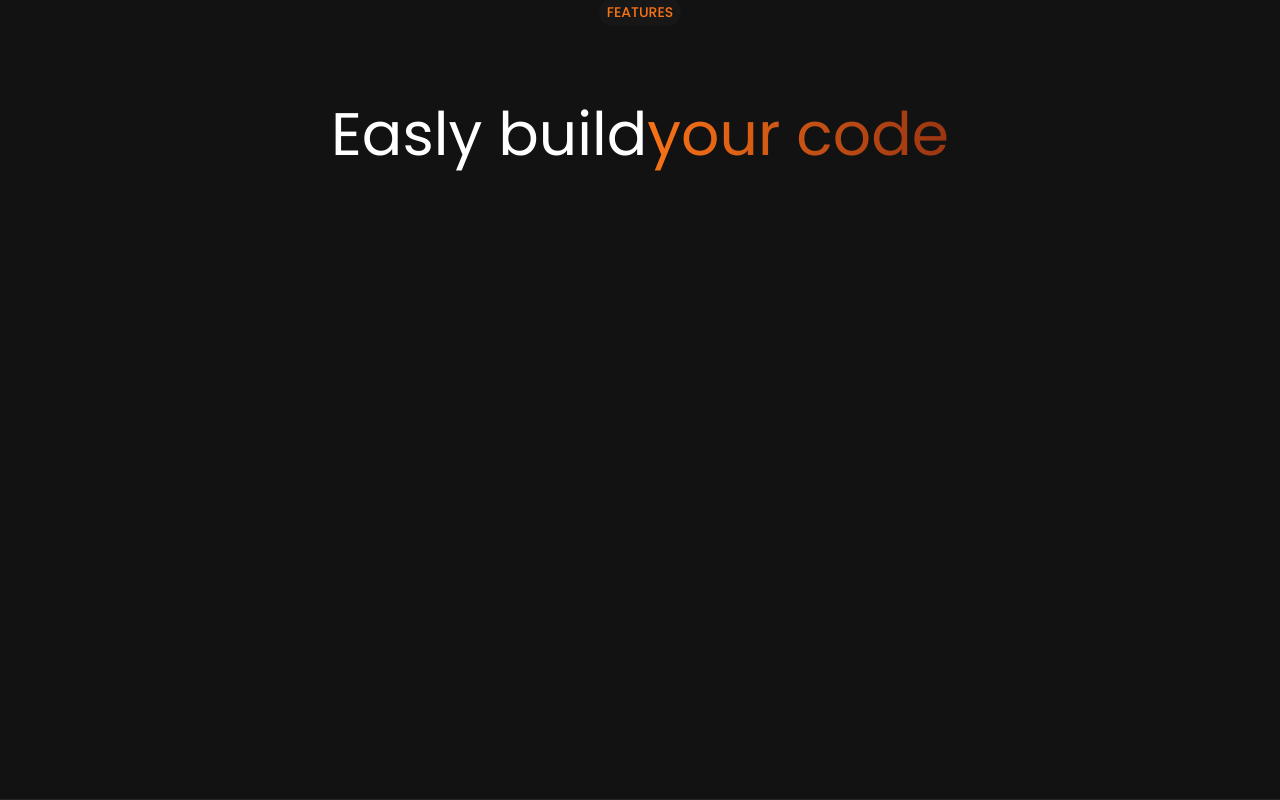
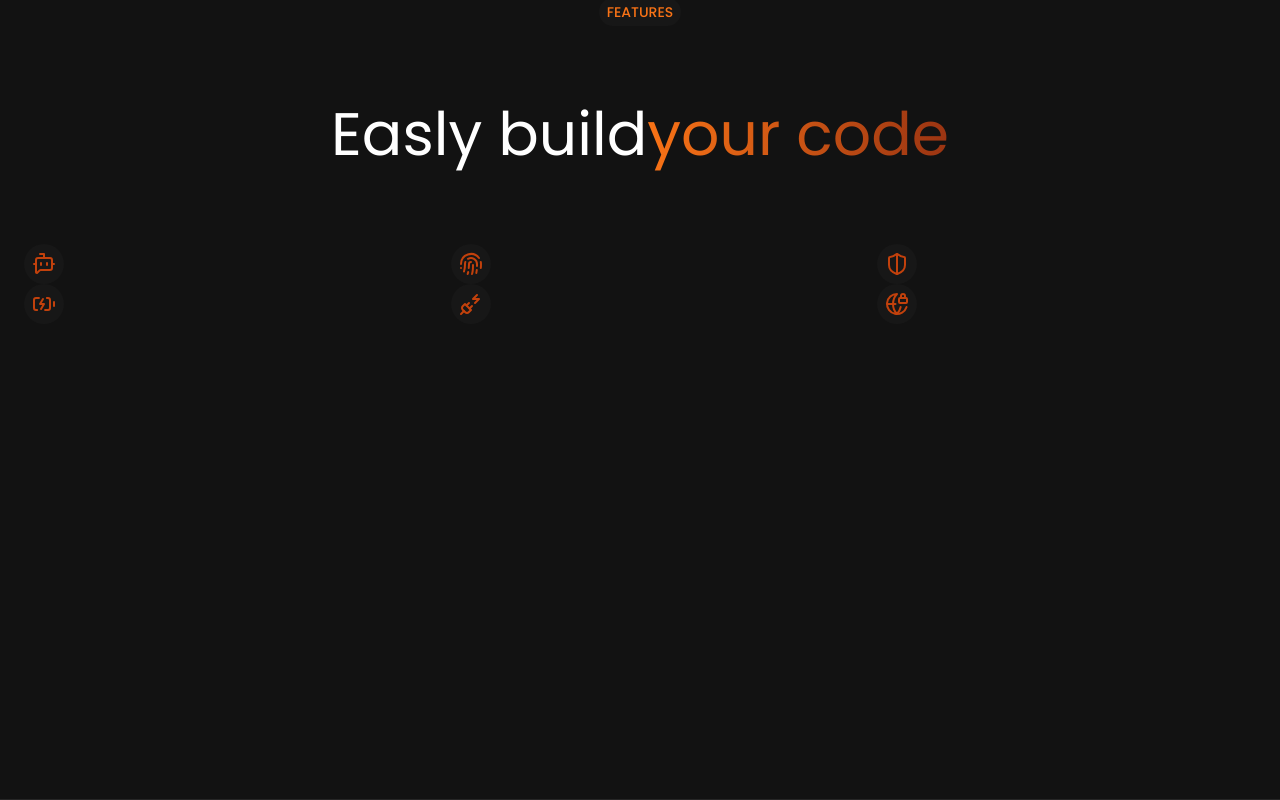
Before and after one commit to amimodiana/E-Learning-Vercel-App, a React (Vite) app in the folder my-project/: page / in a window 1280 px wide. Shown: the part 753-1553 px from the top of the page. Built offline with nearby package versions, Linux system fonts and the light colour scheme; a web font is replaced by a local one.

Commit message:
initial commit

```diff
--- a/my-project/src/components/FeatureSection.jsx
+++ b/my-project/src/components/FeatureSection.jsx
@@ -1,3 +1,4 @@
+import { features } from "../constants";
 const FeatureSection = () => {
   return (
     <div className="relative mt-20 border-b border-neutral-800 min-h-[800px]">
@@ -10,6 +11,17 @@
             <span className=" bg-gradient-to-r from-orange-500 to-orange-800 text-transparent bg-clip-text">your code</span>
          </h2>
        </div>
+       <div className="flex flex-wrap mt-10 lg:mt-20">
+            {features.map((feature, index) =>(
+                <div key={index} className="w-full sm:1/2 lg:w-1/3">
+                    <div className="flex">
+                        <div className="flex mx-6 h-10 w-10 p-2 bg-neutral-900 text-orange-700 justify-center items-center rounded-full">
+                            {feature.icon}
+                        </div>
+                    </div>
+                </div>
+            ))}
+       </div>
     </div>
   );
 };
```
